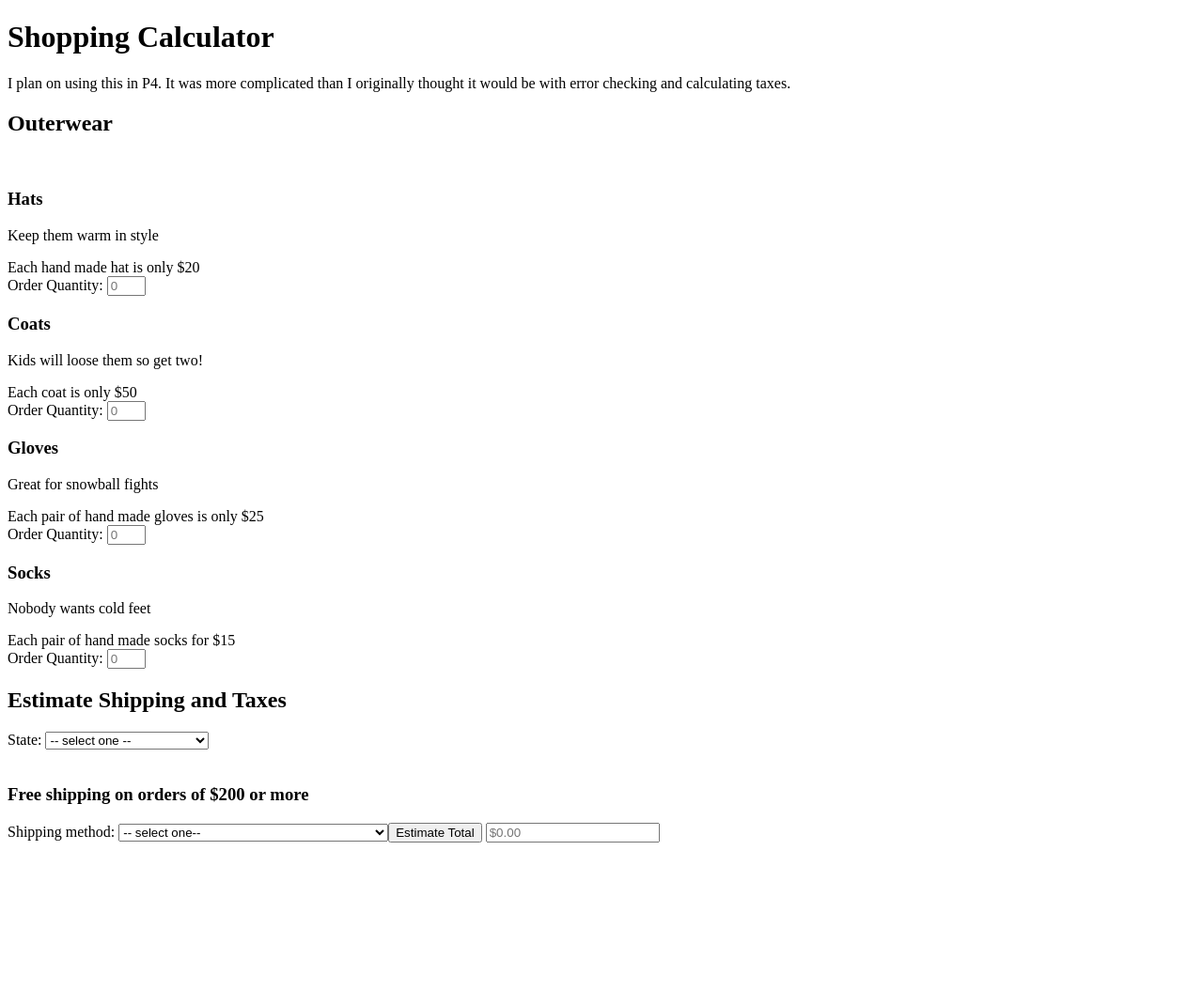
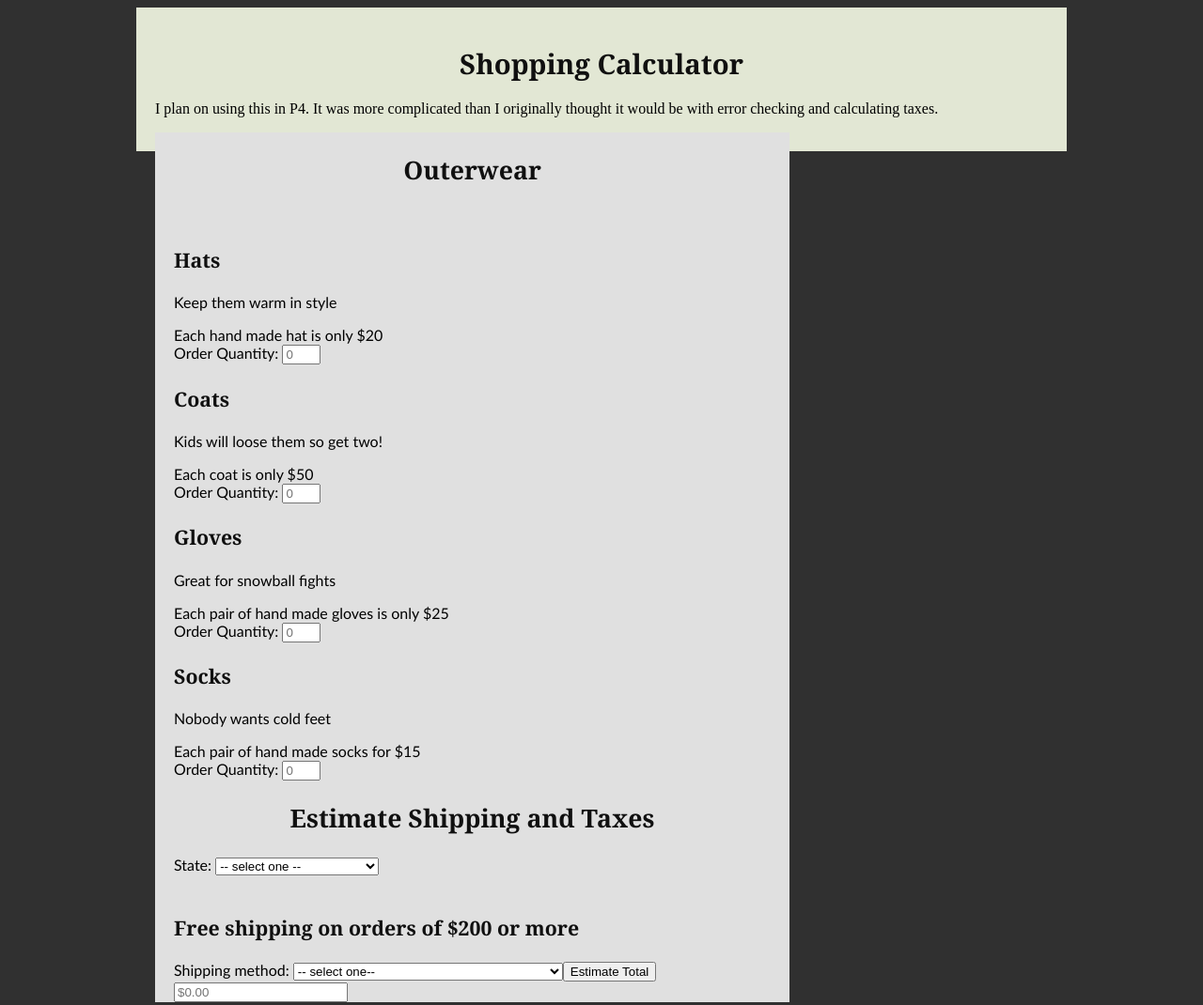
Before and after one commit to kbhurst/p3.kevine15.com, a plain HTML site: page p3.html in a window 1280 px wide. Shown: the top 1070 px of the page at 94% size. Before the commit the page ends 905 px from the top, so only its background shows below. Drawn offline with Linux system fonts and the light colour scheme.

Commit message:
CSS and cleanup

```diff
--- a/p3.html
+++ b/p3.html
@@ -9,24 +9,26 @@
   <meta name="description" content="P3">
   <meta name="author" content="Kevin Hurst">
 
- <!-- <link rel="stylesheet" href="css/styles.css">  -->
+  <link rel="stylesheet" href="styles.css">
 
 </head>
 
 
 <body>
-
+<div id="wrapper">
 	<h1>Shopping Calculator</h1>
 	<p>I plan on using this in P4. It was more complicated than I originally thought it would be with error checking and calculating taxes.</p>
 
 
 	<!--Create the main form-->
 	<!--Give the form a class and break down the items into products-->
+<div id = "leftside">
+	<form class = "shoppingBag" id="shoppingBagItems">
 
-	<form class = "shoppingBag" id="shoppingBagItems">
 		<div class = "products">
 		 <h2>Outerwear</h2>
 		 <br>
+
 		 <h3>Hats</h3>
 		 <p>Keep them warm in style</p>
 
@@ -133,17 +135,18 @@
 		<br>
 
 		<!--place holder for results-->
-		<div id = "orderSummary"></div>
-	</div>
+
 
 	</div>  <!--shipping methods end-->
 
 
 
 	</form>   <!--end of form-->
+		</div> <!--end of shipping state -->
+	</div>  <!--left side-->
+</div> <!--end of wrapper div-->
 
-
-
+	<div id = "orderSummary"></div>
 
 
  <script src="p3.js"></script>
--- /dev/null
+++ b/styles.css
@@ -0,0 +1,60 @@
+body {
+	text-align: center;
+	background-color: #303030;
+}
+#wrapper {
+	margin: auto;
+	padding: 20px;
+	width: 950px;
+	position: relative;
+	background-color: #e2e7d4;
+	text-align: left;
+}
+
+h1 {
+	text-align: center;
+	color: #101010;
+	font-size: 22pt;
+	font-weight: bold;
+	font-family: Georgia, "Times New Roman", Times, serif;
+}
+
+h2 {
+	text-align: center;
+	color: #101010;
+	font-size: 20pt;
+	font-weight: bold;
+	font-family: Georgia, "Times New Roman", Times, serif;
+}
+
+h3 {
+	color: #101010;
+	font-size: 16pt;
+	font-weight: bold;
+	font-family: Georgia, "Times New Roman", Times, serif;
+}
+
+#leftside {
+	width: 635px;
+	float: left;
+	background-color: #E0E0E0;
+	border-top-width: 0px;
+	border-right-width: 0px;
+	border-bottom-width: 0px;
+	border-left-width: 0px;
+	margin: 0px;
+	padding: 0 20px;
+
+
+	font-family: "Trebuchet MS", Arial, Helvetica, sans-serif;
+	font-size: 100%;
+}
+
+#orderSummary {
+	margin: 20px;
+	padding: 0px;
+	width: 240px;
+	height: 300px;
+	float: right;
+	background-color: #b9c6aa;
+}
```
